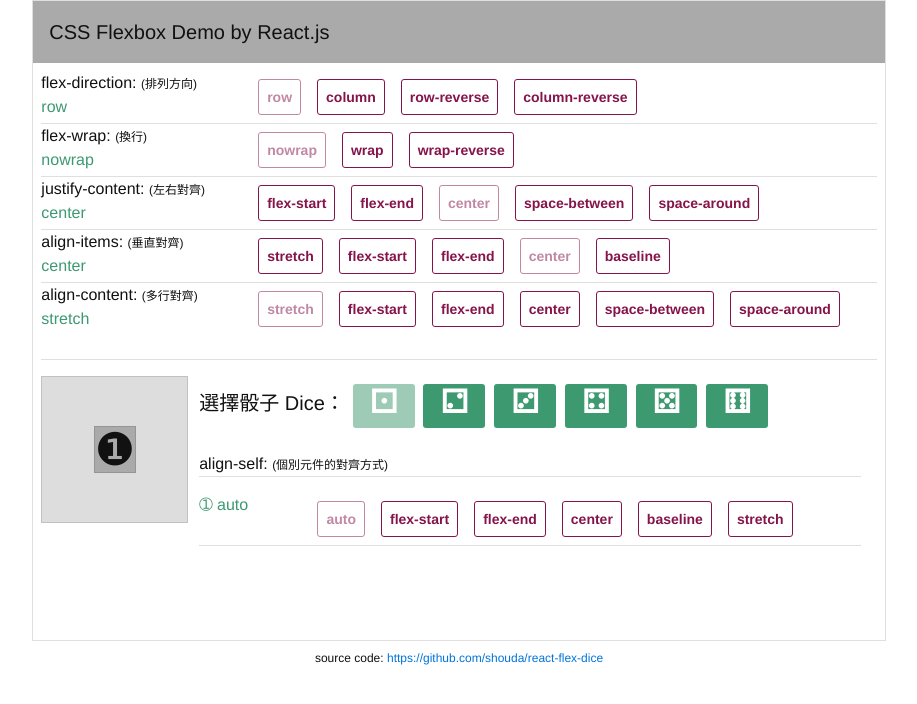
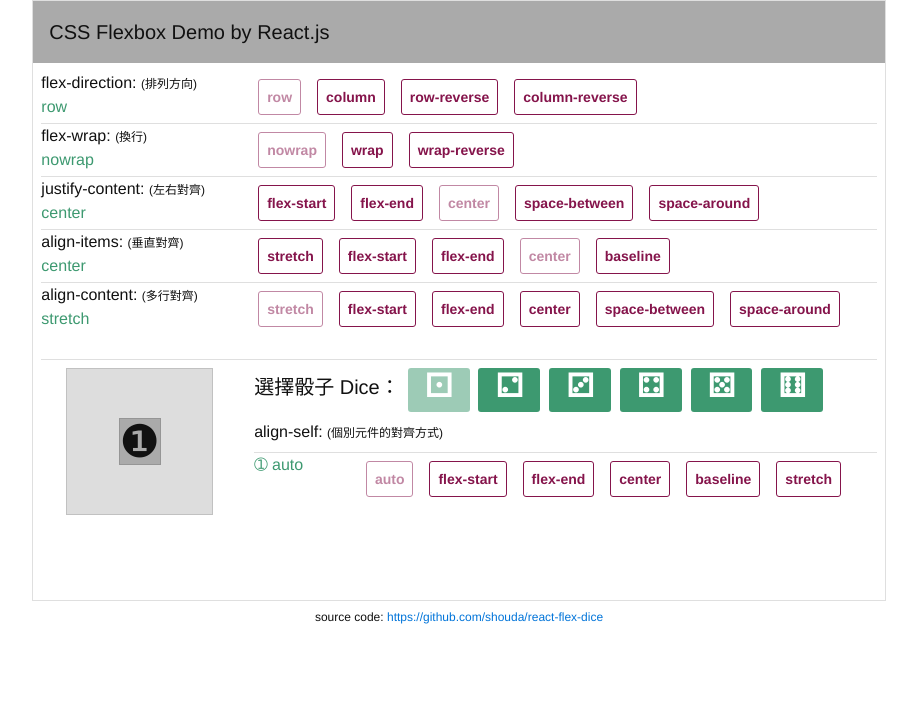
Before and after one commit to shouda/shouda.github.io, a Jekyll site: the page demo/react-flex-dice/index.html, which Jekyll copies as it is, in a window 1280 px wide. Shown: the top 704 px of the page, without its empty margins (181-1098 px from the left). Built offline with Jekyll 4.4.1, drawn with Linux system fonts in a browser that asks for light colours; Markdown is read by kramdown in place of the engine named in the settings.

Commit message:
update build: use flex layout

```diff
--- a/demo/react-flex-dice/index.html
+++ b/demo/react-flex-dice/index.html
@@ -7,19 +7,14 @@
 	<title>CSS Flexbox Demo</title>
 </head>
 <body>
-	<div class="container">
-		<div class="clearfix">
-			<div class="sm-col sm-col-1 md-col-2 lg-col-3"> &nbsp; </div>
-			<div class="sm-col sm-col-10 md-col-8 lg-col-6">
+	<div class="flex flex-center flex-jcenter">
+		<!-- <div class="clearfix">
+			<div class="sm-col sm-col-1 md-col-2 lg-col-3"> &nbsp; </div> -->
+			<div class="sm-col sm-col-12 md-col-10 lg-col-8">
 		    <div id="flex"></div>
 		  </div>
-			<div class="sm-col sm-col-1 md-col-2 lg-col-3"> &nbsp; <div>
-		</div>
-  </div>
-	<div class="container">
-		<div class="col col-12 h6 center p1">source code: <a
-href="https://github.com/shouda/react-flex-dice">https://github.com/shouda/react-flex-dice</a>
-		</div>
+			<!--<div class="sm-col sm-col-1 md-col-2 lg-col-3"> &nbsp; <div>
+		</div> -->
   </div>
 	<script type="text/javascript" src="./vendors.js"></script>
 	<script type="text/javascript" src="./bundle.js"></script>
```
Also changed, not shown: demo/react-flex-dice/bundle.js.
